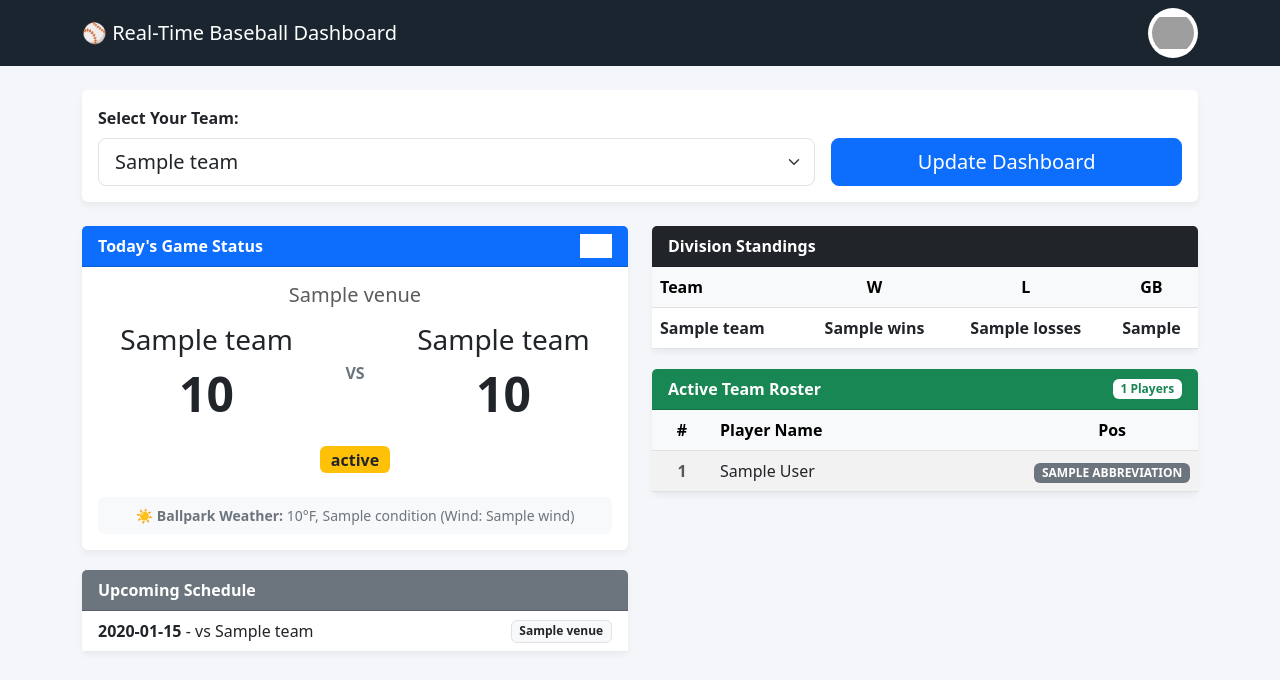
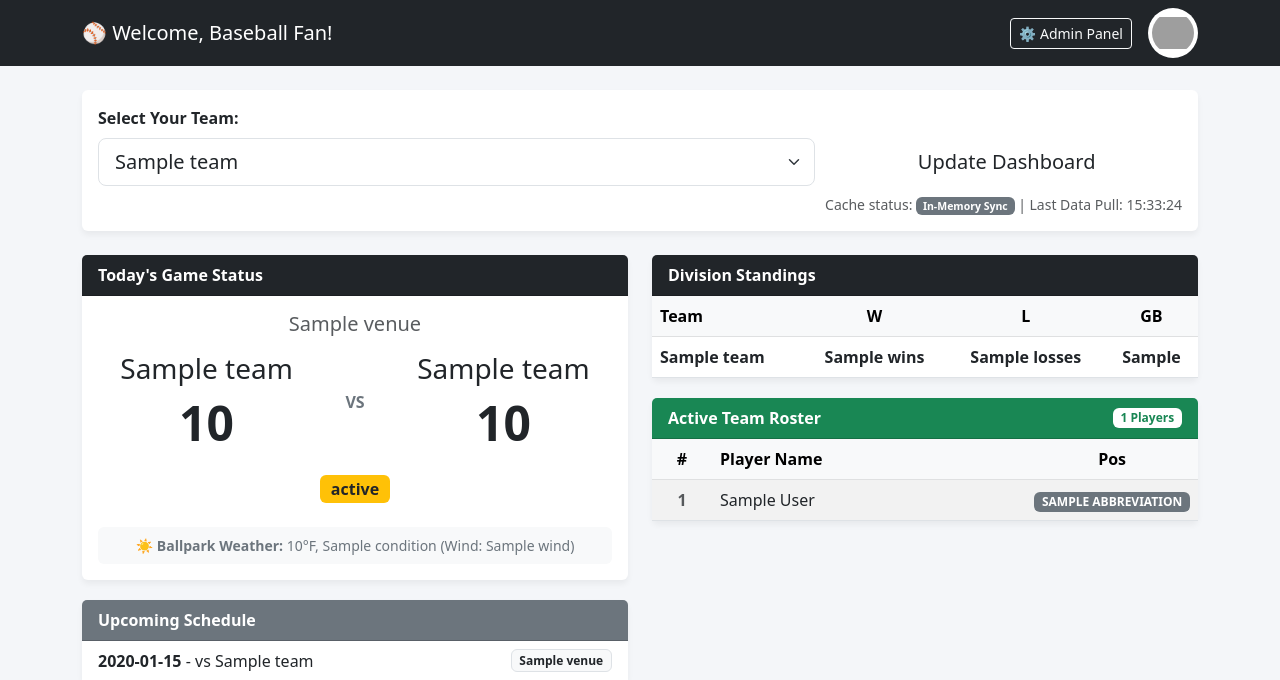
Before and after one commit to lgidon/Baseball, a Flask app: page / in a window 1280 px wide. Shown: the top 680 px of the page. Run offline with Flask 3, Linux system fonts and the light colour scheme; a database or web service that is not in the repository returns one stand-in record (values such as "Sample title"); data that the repository does not hold is empty; grey boxes are pictures that could not be loaded.

Commit message:
Update admin page and index page

```diff
--- a/app.py
+++ b/app.py
@@ -1,41 +1,47 @@
 import datetime
-from flask import Flask, render_template, request
+import os
+import threading
+import time
+from functools import wraps
+from flask import Flask, render_template, request, redirect, url_for, flash
 import requests
 
 app = Flask(__name__)
+app.secret_key = os.environ.get("FLASK_SECRET_KEY", "super-secret-dev-key")
 
-# A small lookup dictionary for major MLB teams to filter the standings easily
-# 103 = American League, 104 = National League
-DIVISION_LOOKUP = {
-    133: {"leagueId": 103, "divisionId": 200},  # Oakland Athletics (AL West)
-    134: {"leagueId": 103, "divisionId": 201},  # Pittsburgh Pirates -> wait, Pirates are NL Central (104, 205)
-    147: {"leagueId": 104, "divisionId": 203},  # NY Yankees (AL East - 103, 201) actually Yankees are 147
+# --- GLOBAL APPLICATION STATE (IN-MEMORY CACHE) ---
+SETTINGS = {
+    "user_name": "Baseball Fan",
+    "theme_color": "dark",        # Options: dark, primary, success, info, danger
+    "sync_interval_mins": 5,      # Default lookup frequency
+    "admin_user": os.environ.get("ADMIN_USER", "admin"),
+    "admin_password": os.environ.get("ADMIN_PASSWORD", "baseball2026") # Fallback for dev
 }
 
+# In-memory storage for cached API payloads
+# Structure: { team_id: { "timestamp": datetime, "payload": data_dict } }
+DATA_CACHE = {}
+cache_lock = threading.Lock()
 
-def get_all_teams():
-    """Fetches all active MLB teams for our dropdown selector."""
-    url = "https://statsapi.mlb.com/api/v1/teams?sportId=1"
-    try:
-        response = requests.get(url, timeout=5).json()
-        teams = response.get("teams", [])
-        # Sort alphabetically by team name
-        return sorted(
-            [{"id": t["id"], "name": t["name"]} for t in teams],
-            key=lambda x: x["name"],
-        )
-    except Exception:
-        return [{"id": 147, "name": "New York Yankees"}]  # Fallback
+# --- SECURITY: BASIC AUTH DECORATOR ---
+def requires_auth(f):
+    @wraps(f)
+    def decorated(*args, **kwargs):
+        auth = request.authorization
+        if not auth or auth.username != SETTINGS["admin_user"] or auth.password != SETTINGS["admin_password"]:
+            return ('Unauthorized access. Please provide correct admin credentials.', 401,
+                    {'WWW-Authenticate': 'Basic realm="Admin Login"'})
+        return f(*args, **kwargs)
+    return decorated
 
-
-def get_team_dashboard(team_id):
-    """Gathers today's game, weather, future schedule, standings, and active roster."""
+# --- DATA FETCH ENGINE ---
+def fetch_mlb_data_for_team(team_id):
+    """Pulls live schedule, standings, rosters, and weather from the MLB API."""
     today_str = datetime.date.today().strftime('%Y-%m-%d')
 
-    # --- 1. TODAY'S GAME & LIVE WEATHER ---
+    # 1. Today's Game & Live Weather
     game_url = f"https://statsapi.mlb.com/api/v1/schedule?sportId=1&teamId={team_id}&date={today_str}&hydrate=linescore,game"
     today_game = None
-
     try:
         game_data = requests.get(game_url, timeout=5).json()
         dates = game_data.get('dates', [])
@@ -65,14 +71,13 @@ def get_team_dashboard(team_id):
                 'weather': weather_info
             }
     except Exception as e:
-        print(f"Error fetching today's game details: {e}")
+        print(f"Error fetching game details: {e}")
 
-    # --- 2. UPCOMING SCHEDULE (Next 5 Games) ---
+    # 2. Upcoming Schedule
     start_date = (datetime.date.today() + datetime.timedelta(days=1)).strftime('%Y-%m-%d')
     end_date = (datetime.date.today() + datetime.timedelta(days=15)).strftime('%Y-%m-%d')
     sched_url = f"https://statsapi.mlb.com/api/v1/schedule?sportId=1&teamId={team_id}&startDate={start_date}&endDate={end_date}"
     upcoming = []
-
     try:
         sched_data = requests.get(sched_url, timeout=5).json()
         for date_entry in sched_data.get('dates', []):
@@ -85,12 +90,11 @@ def get_team_dashboard(team_id):
                         'is_home': g['teams']['home']['team']['id'] == int(team_id)
                     })
     except Exception as e:
-        print(f"Error fetching upcoming schedule: {e}")
+        print(f"Error fetching schedule: {e}")
 
-    # --- 3. STANDINGS ---
+    # 3. Standings
     standings_url = "https://statsapi.mlb.com/api/v1/standings?leagueId=103,104"
     division_standings = []
-
     try:
         standings_data = requests.get(standings_url, timeout=5).json()
         target_records = None
@@ -99,7 +103,6 @@ def get_team_dashboard(team_id):
             if any(t['team']['id'] == int(team_id) for t in team_records):
                 target_records = team_records
                 break
-
         if target_records:
             for t in target_records:
                 division_standings.append({
@@ -110,12 +113,11 @@ def get_team_dashboard(team_id):
                     'is_target': t['team']['id'] == int(team_id)
                 })
     except Exception as e:
-        print(f"Error parsing league standings: {e}")
+        print(f"Error parsing standings: {e}")
 
-    # --- 4. NEW: ACTIVE ROSTER FETCH ---
+    # 4. Active Roster
     roster_url = f"https://statsapi.mlb.com/api/v1/teams/{team_id}/roster"
     active_roster = []
-
     try:
         roster_data = requests.get(roster_url, timeout=5).json()
         for player in roster_data.get('roster', []):
@@ -123,9 +125,8 @@ def get_team_dashboard(team_id):
                 'name': player['person']['fullName'],
                 'number': player.get('jerseyNumber', '-'),
                 'position': player['position']['abbreviation'],
-                'type': player['position']['type'] # Pitcher, Hitter, etc.
+                'type': player['position']['type']
             })
-        # Sort roster by jersey number numerically if possible
         active_roster.sort(key=lambda x: int(x['number']) if x['number'].isdigit() else 999)
     except Exception as e:
         print(f"Error parsing roster: {e}")
@@ -134,31 +135,102 @@ def get_team_dashboard(team_id):
         'today': today_game,
         'schedule': upcoming,
         'standings': division_standings,
-        'roster': active_roster
+        'roster': active_roster,
+        'last_updated': datetime.datetime.now().strftime('%H:%M:%S')
     }
 
-@app.route("/", methods=["GET", "POST"])
+# --- AUTOMATED BACKGROUND THREAD ---
+def background_cache_worker():
+    """Background loop that automatically refreshes active cache objects."""
+    print("🤖 Background synchronization worker initiated.")
+    while True:
+        with cache_lock:
+            active_teams = list(DATA_CACHE.keys())
+
+        if active_teams:
+            print(f"🔄 Background refresh running for active teams: {active_teams}")
+            for team_id in active_teams:
+                fresh_data = fetch_mlb_data_for_team(team_id)
+                with cache_lock:
+                    DATA_CACHE[team_id] = {
+                        "timestamp": datetime.datetime.now(),
+                        "payload": fresh_data
+                    }
+
+        # Pull interval from settings dynamically, fall back safely if modified incorrectly
+        sleep_seconds = max(60, SETTINGS["sync_interval_mins"] * 60)
+        time.sleep(sleep_seconds)
+
+# Start background thread automatically on boot
+worker = threading.Thread(target=background_cache_worker, daemon=True)
+worker.start()
+
+def get_all_teams():
+    url = "https://statsapi.mlb.com/api/v1/teams?sportId=1"
+    try:
+        response = requests.get(url, timeout=5).json()
+        teams = response.get('teams', [])
+        return sorted([{'id': t['id'], 'name': t['name']} for t in teams], key=lambda x: x['name'])
+    except Exception:
+        return [{'id': 147, 'name': 'New York Yankees'}]
+
+# --- APPLICATION ROUTING ---
+@app.route('/', methods=['GET', 'POST'])
 def index():
     teams = get_all_teams()
-    selected_team = request.form.get("team_id") or request.args.get("team_id")
+    selected_team = request.form.get('team_id') or request.args.get('team_id')
 
-    # Default to the first team if none chosen yet
     if not selected_team and teams:
-        selected_team = teams[0]["id"]
+        selected_team = teams[0]['id']
 
-    data = get_team_dashboard(selected_team) if selected_team else None
-    current_team_name = next(
-        (t["name"] for t in teams if str(t["id"]) == str(selected_team)), ""
-    )
+    team_id_str = str(selected_team)
+
+    # Check cache first to avoid hitting external API rate limits
+    with cache_lock:
+        cached_entry = DATA_CACHE.get(team_id_str)
+
+    if cached_entry:
+        data = cached_entry["payload"]
+        is_cached = True
+    else:
+        # Initial cold boot lookup, then seed background monitor cache tracker
+        print(f"❄️ Cache cold-miss for team {team_id_str}. Querying live...")
+        data = fetch_mlb_data_for_team(team_id_str)
+        with cache_lock:
+            DATA_CACHE[team_id_str] = {
+                "timestamp": datetime.datetime.now(),
+                "payload": data
+            }
+        is_cached = False
+
+    current_team_name = next((t['name'] for t in teams if str(t['id']) == team_id_str), "")
 
     return render_template(
-        "index.html",
+        'index.html',
         teams=teams,
         selected_team=int(selected_team) if selected_team else None,
         current_team_name=current_team_name,
         data=data,
+        settings=SETTINGS,
+        is_cached=is_cached
     )
 
+@app.route('/admin', methods=['GET', 'POST'])
+@requires_auth # Protecing the route via HTTP Basic Authentication
+def admin():
+    if request.method == 'POST':
+        SETTINGS["user_name"] = request.form.get("user_name", "Baseball Fan").strip()
+        SETTINGS["theme_color"] = request.form.get("theme_color", "dark")
+
+        try:
+            SETTINGS["sync_interval_mins"] = max(1, int(request.form.get("sync_interval_mins", 5)))
+        except ValueError:
+            SETTINGS["sync_interval_mins"] = 5
+
+        flash("Configuration preferences updated successfully!", "success")
+        return redirect(url_for('admin'))
+
+    return render_template('admin.html', settings=SETTINGS)
 
 if __name__ == "__main__":
-    app.run(host="0.0.0.0", debug=True)
+    app.run(host="0.0.0.0", port=5000, debug=True)
--- a/templates/index.html
+++ b/templates/index.html
@@ -8,10 +8,8 @@
     <style>
         body { background-color: #f4f6f9; font-family: system-ui, -apple-system, sans-serif; }
         .card { border: none; box-shadow: 0 4px 6px rgba(0,0,0,0.05); margin-bottom: 20px; transition: opacity 0.3s ease; }
-        .bg-custom-dark { background-color: #1a252f; color: white; }
+        .bg-custom { background-color: var(--bs-{{ settings.theme_color }}) !important; color: white !important; }
         .highlight-row { background-color: #e8f4fd !important; font-weight: bold; }
-
-        /* Loading Overlay Styling */
         #loading-indicator { display: none; }
         .fade-out { opacity: 0.4; pointer-events: none; }
         .team-logo { width: 50px; height: 50px; object-fit: contain; }
@@ -21,18 +19,19 @@
 </head>
 <body>
 
-<nav class="navbar navbar-dark bg-custom-dark mb-4">
+<nav class="navbar navbar-dark bg-custom mb-4">
     <div class="container d-flex justify-content-between align-items-center">
-        <span class="navbar-brand mb-0 h1">⚾ Real-Time Baseball Dashboard</span>
-        {% if selected_team %}
-            <!-- Dynamic navigation team logo -->
-            <img src="https://www.mlbstatic.com/team-logos/team-cap-on-light/{{ selected_team }}.svg" class="team-logo bg-white p-1 rounded-circle" alt="{{ current_team_name }} Logo">
-        {% endif %}
+        <span class="navbar-brand mb-0 h1">⚾ Welcome, {{ settings.user_name }}!</span>
+        <div class="d-flex align-items-center gap-3">
+            <a href="/admin" class="btn btn-sm btn-outline-light">⚙️ Admin Panel</a>
+            {% if selected_team %}
+                <img src="https://www.mlbstatic.com/team-logos/team-cap-on-light/{{ selected_team }}.svg" class="team-logo bg-white p-1 rounded-circle" alt="">
+            {% endif %}
+        </div>
     </div>
 </nav>
 
 <div class="container">
-    <!-- Team Picker Form -->
     <div class="card p-3 mb-4">
         <form id="team-form" method="POST" action="/" class="row g-3 align-items-center">
             <div class="col-md-8">
@@ -45,105 +44,71 @@
             </div>
             <div class="col-md-4 d-grid">
                 <label class="form-label d-none d-md-block">&nbsp;</label>
-                <button type="submit" id="submit-btn" class="btn btn-primary btn-lg">
-                    <span id="btn-text">Update Dashboard</span>
-                </button>
+                <button type="submit" id="submit-btn" class="btn btn-custom btn-lg">Update Dashboard</button>
             </div>
         </form>
+        <div class="text-end text-muted small mt-2">
+            Cache status: <span class="badge bg-secondary">In-Memory Sync</span> | Last Data Pull: {{ data.last_updated }}
+        </div>
     </div>
 
-    <!-- Live Spinner Feedback Section -->
     <div id="loading-indicator" class="text-center my-5">
-        <div class="spinner-border text-primary" style="width: 3rem; height: 3rem;" role="status">
-            <span class="visually-hidden">Loading...</span>
-        </div>
-        <h5 class="mt-3 text-secondary">Fetching latest stats, roster, and ballpark weather...</h5>
+        <div class="spinner-border text-primary" style="width: 3rem; height: 3rem;" role="status"></div>
+        <h5 class="mt-3 text-secondary">Loading cache pipeline assets...</h5>
     </div>
 
-    <!-- Main Content Grid Wrapper -->
     <div id="content-payload">
         {% if data %}
         <div class="row">
-            <!-- LEFT COLUMN: Current Game & Schedule (Quadrants 1 & 2) -->
             <div class="col-md-6">
-                <!-- Today's Game Card (Quadrant 1) -->
                 <div class="card">
-                    <div class="card-header bg-primary text-white fw-bold d-flex justify-content-between align-items-center">
+                    <div class="card-header bg-custom fw-bold d-flex justify-content-between align-items-center">
                         <span>Today's Game Status</span>
-                        <img src="https://www.mlbstatic.com/team-logos/team-cap-on-light/{{ selected_team }}.svg" style="height: 24px; filter: brightness(0) invert(1);" alt="">
                     </div>
                     <div class="card-body text-center">
                         {% if data.today %}
                             <h5 class="text-muted mb-1">{{ data.today.venue }}</h5>
                             <div class="d-flex justify-content-around align-items-center my-3">
-                                <div>
-                                    <h3>{{ data.today.away_team }}</h3>
-                                    <span class="display-5 fw-bold">{{ data.today.away_score }}</span>
-                                </div>
+                                <div><h3>{{ data.today.away_team }}</h3><span class="display-5 fw-bold">{{ data.today.away_score }}</span></div>
                                 <div class="text-secondary fw-bold px-2">VS</div>
-                                <div>
-                                    <h3>{{ data.today.home_team }}</h3>
-                                    <span class="display-5 fw-bold">{{ data.today.home_score }}</span>
-                                </div>
+                                <div><h3>{{ data.today.home_team }}</h3><span class="display-5 fw-bold">{{ data.today.home_score }}</span></div>
                             </div>
                             <div class="badge bg-warning text-dark fs-6 my-2">{{ data.today.status }}</div>
-
-                            <!-- Weather Info Block -->
-                            <div class="mt-3 p-2 bg-light rounded text-secondary small">
-                                ☀️ <strong>Ballpark Weather:</strong> {{ data.today.weather }}
-                            </div>
+                            <div class="mt-3 p-2 bg-light rounded text-secondary small">☀️ <strong>Ballpark Weather:</strong> {{ data.today.weather }}</div>
                         {% else %}
                             <div class="my-4">
-                                <img src="https://www.mlbstatic.com/team-logos/team-cap-on-light/{{ selected_team }}.svg" class="large-logo mb-3" alt="{{ current_team_name }}">
-                                <p class="text-muted">No game scheduled for the {{ current_team_name }} today.</p>
+                                <img src="https://www.mlbstatic.com/team-logos/team-cap-on-light/{{ selected_team }}.svg" class="large-logo mb-3" alt="">
+                                <p class="text-muted">No game scheduled today.</p>
                             </div>
                         {% endif %}
                     </div>
                 </div>
 
-                <!-- Upcoming Matches Card (Quadrant 2) -->
                 <div class="card">
                     <div class="card-header bg-secondary text-white fw-bold">Upcoming Schedule</div>
                     <div class="card-body p-0">
                         <ul class="list-group list-group-flush">
                             {% for match in data.schedule %}
                                 <li class="list-group-item d-flex justify-content-between align-items-center">
-                                    <div>
-                                        <strong>{{ match.date }}</strong> -
-                                        {% if match.is_home %}vs{% else %}@{% endif %} {{ match.opponent }}
-                                    </div>
+                                    <div><strong>{{ match.date }}</strong> - {% if match.is_home %}vs{% else %}@{% endif %} {{ match.opponent }}</div>
                                     <span class="badge bg-light text-dark border">{{ match.venue }}</span>
                                 </li>
-                            {% else %}
-                                <li class="list-group-item text-muted">No future games found in the next two weeks.</li>
                             {% endfor %}
                         </ul>
                     </div>
                 </div>
             </div>
 
-            <!-- RIGHT COLUMN: Standings & Roster (Quadrants 3 & 4) -->
             <div class="col-md-6">
-                <!-- Division Standings Card (Quadrant 3) -->
                 <div class="card">
                     <div class="card-header bg-dark text-white fw-bold">Division Standings</div>
                     <div class="card-body p-0">
                         <table class="table table-hover mb-0">
-                            <thead class="table-light">
-                                <tr>
-                                    <th>Team</th>
-                                    <th class="text-center">W</th>
-                                    <th class="text-center">L</th>
-                                    <th class="text-center">GB</th>
-                                </tr>
-                            </thead>
+                            <thead class="table-light"><tr><th>Team</th><th class="text-center">W</th><th class="text-center">L</th><th class="text-center">GB</th></tr></thead>
                             <tbody>
                                 {% for record in data.standings %}
                                     <tr class="{% if record.is_target %}highlight-row{% endif %}">
-                                        <td>{{ record.name }}</td>
-                                        <td class="text-center">{{ record.w }}</td>
-                                        <td class="text-center">{{ record.l }}</td>
-                                        <td class="text-center">{{ record.gb }}</td>
+                                        <td>{{ record.name }}</td><td class="text-center">{{ record.w }}</td><td class="text-center">{{ record.l }}</td><td class="text-center">{{ record.gb }}</td>
                                     </tr>
                                 {% endfor %}
                             </tbody>
@@ -151,36 +116,19 @@
                     </div>
                 </div>
 
-                <!-- Active Team Roster Card (Quadrant 4) -->
                 <div class="card">
                     <div class="card-header bg-success text-white fw-bold d-flex justify-content-between align-items-center">
                         <span>Active Team Roster</span>
                         <span class="badge bg-white text-success small">{{ data.roster|length }} Players</span>
                     </div>
-                    <!-- Internal scrolling keeps the 4 quadrants balanced in height -->
                     <div class="card-body p-0" style="max-height: 380px; overflow-y: auto;">
                         <table class="table table-striped table-hover mb-0 align-middle">
-                            <thead class="table-light sticky-top">
-                                <tr>
-                                    <th style="width: 60px;" class="text-center">#</th>
-                                    <th>Player Name</th>
-                                    <th class="text-center" style="width: 100px;">Pos</th>
-                                </tr>
-                            </thead>
+                            <thead class="table-light sticky-top"><tr><th style="width: 60px;" class="text-center">#</th><th>Player Name</th><th class="text-center" style="width: 100px;">Pos</th></tr></thead>
                             <tbody>
                                 {% for player in data.roster %}
                                     <tr>
-                                        <td class="text-center fw-bold text-muted">{{ player.number }}</td>
-                                        <td>{{ player.name }}</td>
-                                        <td class="text-center">
-                                            <span class="badge {% if player.type == 'Pitcher' %}bg-info text-dark{% else %}bg-secondary{% endif %} text-uppercase">
-                                                {{ player.position }}
-                                            </span>
-                                        </td>
-                                    </tr>
-                                {% else %}
-                                    <tr>
-                                        <td colspan="3" class="text-center text-muted p-3">Roster profile temporarily unretrievable.</td>
+                                        <td class="text-center fw-bold text-muted">{{ player.number }}</td><td>{{ player.name }}</td>
+                                        <td class="text-center"><span class="badge {% if player.type == 'Pitcher' %}bg-info text-dark{% else %}bg-secondary{% endif %} text-uppercase">{{ player.position }}</span></td>
                                     </tr>
                                 {% endfor %}
                             </tbody>
@@ -193,15 +141,9 @@
     </div>
 </div>
 
-<script src="https://cdn.jsdelivr.net/npm/bootstrap@5.3.0/dist/js/bootstrap.bundle.min.js"></script>
 <script>
-    // Handle the loading state UI changes immediately on submission
     document.getElementById('team-form').onsubmit = function() {
-        const btn = document.getElementById('submit-btn');
-        btn.disabled = true;
-        document.getElementById('btn-text').innerText = "Loading Feed...";
-
-        // Dim current screen payload data and trigger the spinner block
+        document.getElementById('submit-btn').disabled = true;
         document.getElementById('content-payload').classList.add('fade-out');
         document.getElementById('loading-indicator').style.display = 'block';
     };
```
Also changed, not shown: templates/admin.html (added, +60 -0 lines).
